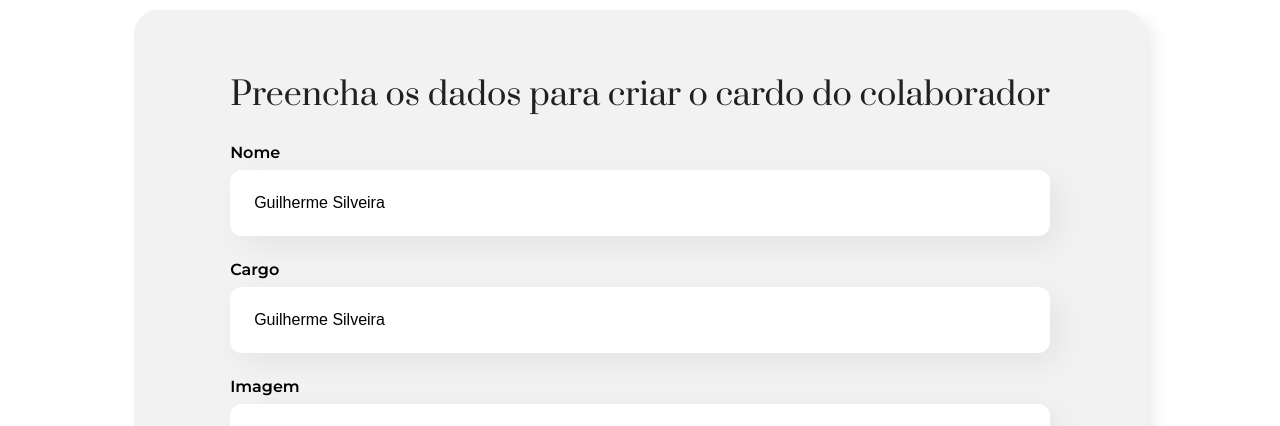
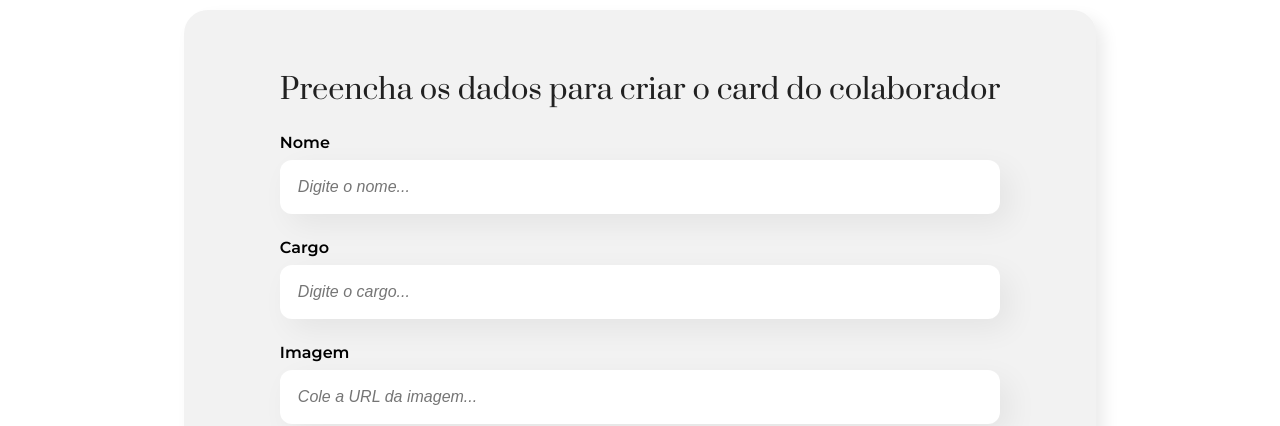
Before and after one commit to RenanSantos7/react-organo-app, a React (Create React App) app: page / in a window 1280 px wide. Shown: the part 374-800 px from the top of the page. Built offline with nearby package versions, Linux system fonts and the light colour scheme.

Commit message:
atualizadas variáveis css

```diff
--- a/src/components/Botao/Botao.css
+++ b/src/components/Botao/Botao.css
@@ -1,7 +1,7 @@
 .botao {
     margin-top: 24px;
     padding: 16px 24px;
-    font-size: 16px;
+    font-size: 1rem;
     font-weight: 600;
     background-color: var(--cor1);
     color: white;
--- a/src/components/CampoTexto/CampoTexto.css
+++ b/src/components/CampoTexto/CampoTexto.css
@@ -6,7 +6,7 @@
     font-weight: 600;
     display: block;
     margin-bottom: 8px;
-    font-size: 16px;
+    font-size: 1rem;
 }
 
 .campo-texto input {
@@ -15,8 +15,8 @@
     width: 100%;
     border: none;
     outline: none;
-    font-size: 16px;
-    padding: 24px;
+    font-size: 1rem;
+    padding: 18px;
     border-radius: 12px;
 }
 
--- a/src/components/CampoTexto/index.js
+++ b/src/components/CampoTexto/index.js
@@ -1,20 +1,15 @@
 import './CampoTexto.css'
 
-const CampoTexto = (props) => {
+export default function CampoTexto(props) {
     const placeholderMod = `${props.placeholder}...`
-
-    let valor = 'Guilherme Silveira';
     function aoDigitar(event) {
-        valor = event.target.value
-        console.log(valor)
+        props.aoAlterar(event.target.value)
     };
 
     return (
         <div className="campo-texto">
             <label>{props.label}</label>
-            <input value={valor} onChange={aoDigitar} type='text' placeholder={placeholderMod} required={props.obrigatorio} />
+            <input value={props.valor} onChange={aoDigitar} type='text' placeholder={placeholderMod} required={props.obrigatorio} />
         </div>
     )
 }
-
-export default CampoTexto
--- a/src/components/Formulario/Formulario.css
+++ b/src/components/Formulario/Formulario.css
@@ -13,8 +13,8 @@
 }
 
 .formulario h2 {
-    font-family: var(--font-titulo);
+    font-family: var(--fonte-titulo);
     font-weight: 400;
-    font-size: 32px;
+    font-size: 1.8rem;
     color: #212121;
 }
--- a/src/components/Formulario/index.js
+++ b/src/components/Formulario/index.js
@@ -2,6 +2,7 @@ import './Formulario.css';
 import CampoTexto from '../CampoTexto';
 import ListaSuspensa from '../ListaSuspensa';
 import Botao from '../Botao';
+import { useState } from 'react';
 
 export default function Formulario() {
     const times = [
@@ -14,6 +15,10 @@ export default function Formulario() {
         'Inovação e Gestão'
     ]
 
+    const [nome, setNome] = useState('')
+    const [cargo, setCargo] = useState('')
+    const [imagem, setImagem] = useState('')
+
     function aoSalvar(event) {
         event.preventDefault();
         console.log('Tá bom, Tá bom!')
@@ -22,11 +27,36 @@ export default function Formulario() {
     return(
         <section className="formulario">
             <form onSubmit={aoSalvar}>
-            <h2>Preencha os dados para criar o cardo do colaborador</h2>
-                <CampoTexto obrigatorio={true} label="Nome" placeholder="Digite o nome" />
-                <CampoTexto obrigatorio={true} label="Cargo" placeholder="Digite o cargo" />
-                <CampoTexto label="Imagem" placeholder="Cole a URL da imagem" />
-                <ListaSuspensa obrigatorio={true} label="Times" itens={times} />
+                <h2>Preencha os dados para criar o card do colaborador</h2>
+                <CampoTexto
+                    obrigatorio={true}
+                    label="Nome"
+                    placeholder="Digite o nome"
+                    valor={nome}
+                    aoAlterar = {valor => setNome(valor)}
+                />
+
+                <CampoTexto
+                    obrigatorio={true}
+                    label="Cargo"
+                    placeholder="Digite o cargo"
+                    valor={cargo}
+                    aoAlterar = {valor => setCargo(valor)}
+                />
+
+                <CampoTexto
+                    label="Imagem"
+                    placeholder="Cole a URL da imagem"
+                    valor={imagem}
+                    aoAlterar = {valor => setImagem(valor)}
+                />
+
+                <ListaSuspensa
+                    obrigatorio={true}
+                    label="Times"
+                    itens={times}
+                />
+
                 <Botao>Criar Card</Botao>
             </form>
         </section>
--- a/src/components/ListaSuspensa/ListaSuspensa.css
+++ b/src/components/ListaSuspensa/ListaSuspensa.css
@@ -5,8 +5,8 @@
 }
 
 .lista-suspensa label {
+    font-size: 1rem;
     font-weight: 600;
-    font-size: 24px;
 }
 
 .lista-suspensa select {
@@ -15,7 +15,7 @@
     width: 100%;
     border: none;
     outline: none;
-    font-size: 16px;
-    padding: 24px;
+    font-size: 1rem;
+    padding: 18px;
     border-radius: 12px;
 }
--- a/src/index.css
+++ b/src/index.css
@@ -2,14 +2,31 @@
 @import url('https://fonts.googleapis.com/css2?family=Montserrat:wght@400;500;600&display=swap');
 
 :root {
-  /* cores */
-  --cor1: #6278F7;
-  --cor2: #95ffd4;
-  --cor3: #f2f2f2;
+    /* % CORES */
+    /* Cores principais */
+    --cor1: #6278f7;
+    --cor2: #95ffd4;
+    --cor3: #f2f2f2;
 
-  /* fontes */
-  --font-texto: 'Montserrat', sans-serif;
-  --font-titulo: 'Prata', serif;
+    /* Cores times */
+    --cor-programacao-destaque: #57c278;
+    --cor-programacao-fundo: #d9f7e9;
+    --cor-front-destaque: #82cffa;
+    --cor-front-fundo: #e8f8ff;
+    --cor-data-destaque: #a6d157;
+    --cor-data-fundo: #f0f8e2;
+    --cor-devops-destaque: #d06b69;
+    --cor-devops-fundo: #fde7e8;
+    --cor-ux-destaque: #db6ebf;
+    --cor-ux-fundo: #fae9f5;
+    --cor-mobile-destaque: #ffba05;
+    --cor-mobile-fundo: #fff5d9;
+    --cor-inovacao-destaque: #ff8a29;
+    --cor-inovacao-fundo: #ffeedf;
+
+    /* % FONTES */
+    --fonte-titulo: 'Prata', serif;
+    --fonte-texto: 'Montserrat', sans;
 }
 
 * {
@@ -18,7 +35,7 @@
 
 body {
   margin: 0;
-  font-family: var(--font-texto);
+  font-family: var(--fonte-texto);
   -webkit-font-smoothing: antialiased;
   -moz-osx-font-smoothing: grayscale;
 }
--- /dev/null
+++ b/src/variables.css
@@ -0,0 +1,5 @@
+@import url('https://fonts.googleapis.com/css2?family=Montserrat:wght@400;600&family=Prata&display=swap');
+
+:root {
+
+}
```
